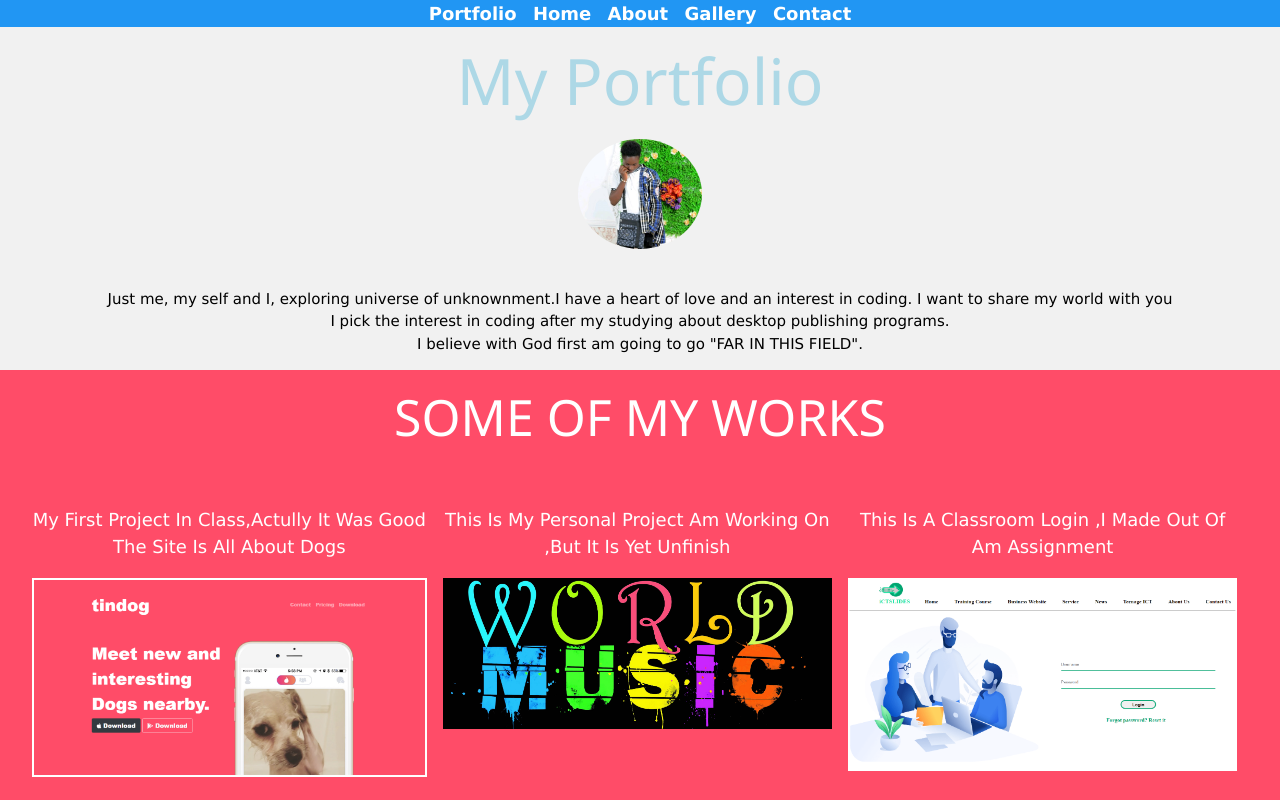
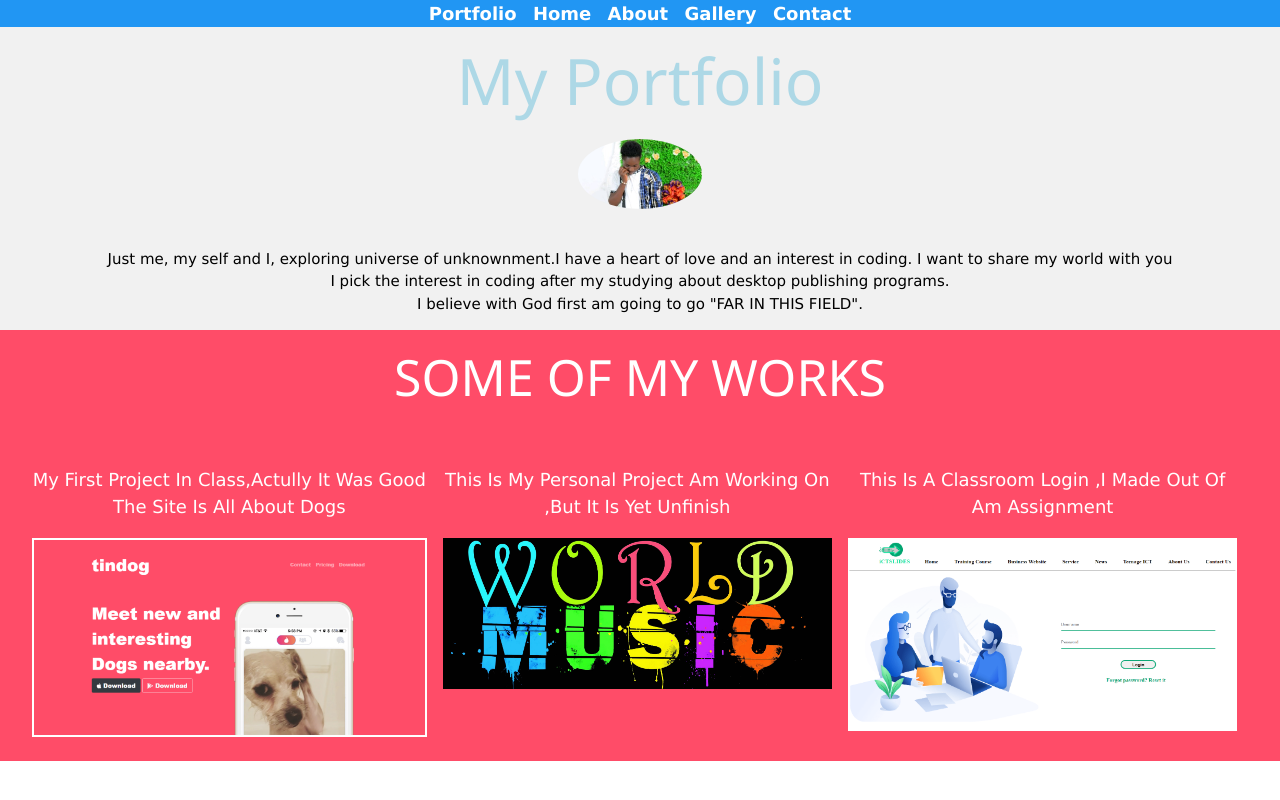
Before and after one commit to chideraneboh/lio, a plain HTML site: page index.html in a window 1280 px wide. Shown: the top 800 px of the page. Drawn offline with Linux system fonts and the light colour scheme; files that its build step writes are made by us from their sources.

Commit message:
Update index.html

```diff
--- a/index.html
+++ b/index.html
@@ -43,7 +43,7 @@ function myFunction() {
 <!-- Portfolio start -->
 <div class="w3-light-grey w3-container w3-padding-40 w3-margin-bottom-0 w3-margin-top-0 w3-center">
   <h1 id="me" class="w3-jumbo">My Portfolio</h1>
-  <img src="255cde3967b1483e6e6bb15da2d11e26.jpg" class="w3-circle" alt="mypicture" style="width:10%"><br>
+  <img src="normal.jpg" class="w3-circle" alt="mypicture" style="width:10%"><br>
   <br>
   <p >Just me, my self and I, exploring universe of unknownment.I have a heart of love and an interest in coding. I want to share my world with you
       <br>
```
